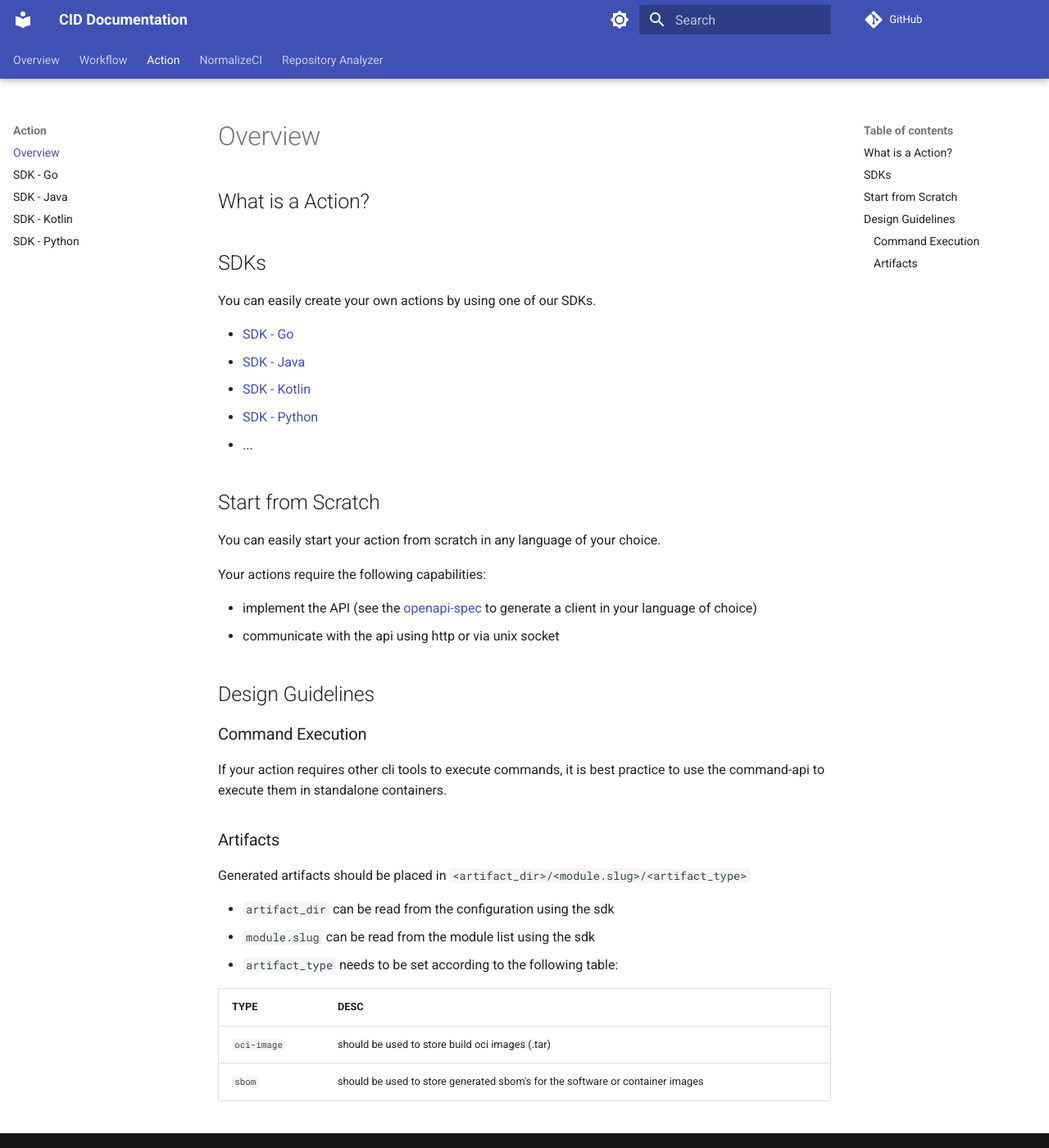
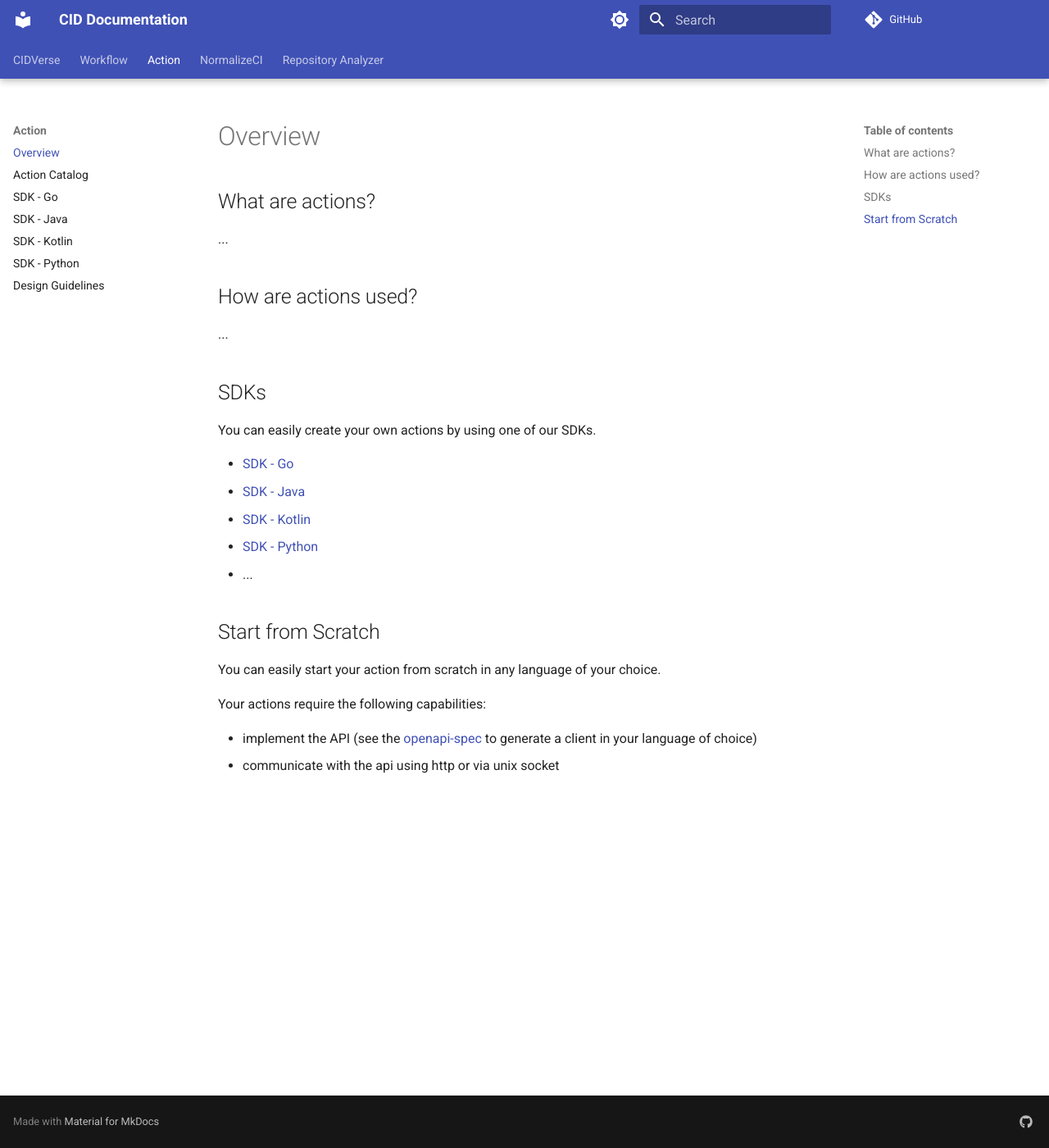
Before and after one commit to cidverse/cidverse.github.io, an MkDocs documentation site: the page built from docs/action/index.md, in a window 1280 px wide and 1400 px high. Shown: the whole window at 82% size. Built offline with MkDocs 1.6.1 and Material for MkDocs 9.7.7, drawn with Linux system fonts in a browser that asks for light colours; comment, search, counter and statistics services are not loaded.

Commit message:
docs: add catalog page

```diff
--- a/docs/action/index.md
+++ b/docs/action/index.md
@@ -1,6 +1,12 @@
 # Overview
 
-## What is a Action?
+## What are actions?
+
+...
+
+## How are actions used?
+
+...
 
 ## SDKs
 
@@ -20,22 +26,3 @@ Your actions require the following capabilities:
 
 - implement the API (see the [openapi-spec]() to generate a client in your language of choice)
 - communicate with the api using http or via unix socket
-
-## Design Guidelines
-
-### Command Execution
-
-If your action requires other cli tools to execute commands, it is best practice to use the command-api to execute them in standalone containers.
-
-### Artifacts
-
-Generated artifacts should be placed in `<artifact_dir>/<module.slug>/<artifact_type>`
-
-- `artifact_dir` can be read from the configuration using the sdk
-- `module.slug` can be read from the module list using the sdk
-- `artifact_type` needs to be set according to the following table:
-
-| TYPE        | DESC                                                                          |
-|-------------|-------------------------------------------------------------------------------|
-| `oci-image` | should be used to store build oci images (.tar)                               |
-| `sbom`      | should be used to store generated sbom's for the software or container images |
--- a/mkdocs.yml
+++ b/mkdocs.yml
@@ -34,10 +34,12 @@ nav:
       - workflow/index.md
   - Action:
       - action/index.md
+      - action/catalog.md
       - action/sdk-go.md
       - action/sdk-java.md
       - action/sdk-kotlin.md
       - action/sdk-python.md
+      - action/design-guideline.md
   - NormalizeCI:
       - normalizeci/index.md
       - normalizeci/spec.md
```
Also changed, not shown: docs/action/catalog.md (added, +50 -0 lines), docs/action/design-guideline.md (added, +18 -0 lines), docs/index.md (+5 -3 lines).
